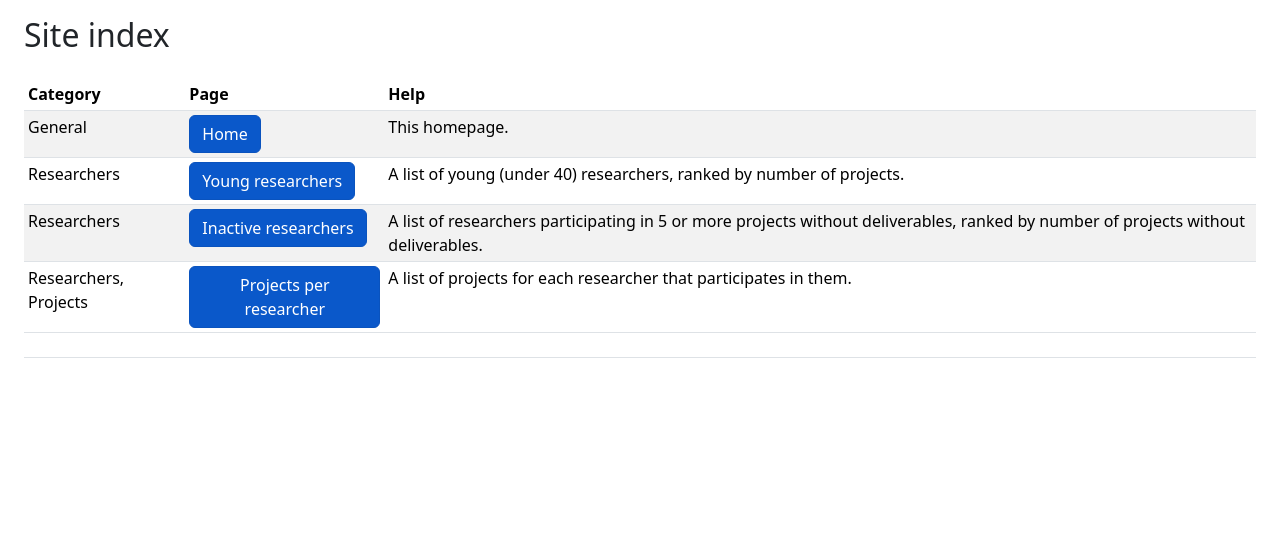
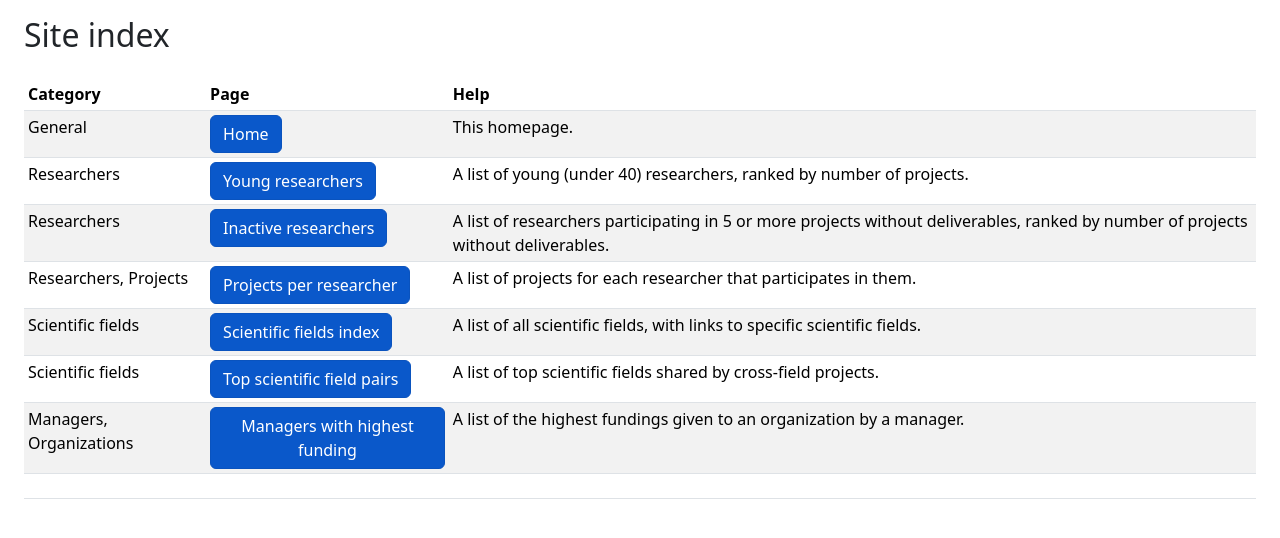
Before and after one commit to karabp/db22a, a Django app: page / in a window 1280 px wide. Shown: the part 116-654 px from the top of the page. Run offline with Django 3.2, Linux system fonts and the light colour scheme; some libraries are stand-ins or nearby versions.

Commit message:
Added to the home page.
* Added more entries to the home page.

```diff
--- a/research_funding/templates/research_funding/home.html
+++ b/research_funding/templates/research_funding/home.html
@@ -49,6 +49,27 @@
 	  </td>
 	  <td>A list of projects for each researcher that participates in them.</td>
 	</tr>
+	<tr>
+          <td>Scientific fields</td>
+	  <td>
+	    <a class="btn btn-primary active" role="button" aria-pressed="true" href="{% url 'scientific_field_index' %}">Scientific fields index</a>
+	  </td>
+	  <td>A list of all scientific fields, with links to specific scientific fields.</td>
+	</tr>
+	<tr>
+          <td>Scientific fields</td>
+	  <td>
+	    <a class="btn btn-primary active" role="button" aria-pressed="true" href="{% url 'scientific_field_pairs' %}">Top scientific field pairs</a>
+	  </td>
+	  <td>A list of top scientific fields shared by cross-field projects.</td>
+	</tr>
+	<tr>
+          <td>Managers, Organizations</td>
+	  <td>
+	    <a class="btn btn-primary active" role="button" aria-pressed="true" href="{% url 'managers_highest_funding' %}">Managers with highest funding</a>
+	  </td>
+	  <td>A list of the highest fundings given to an organization by a manager.</td>
+	</tr>
       </tbody>
     </table>
   </div>
```
